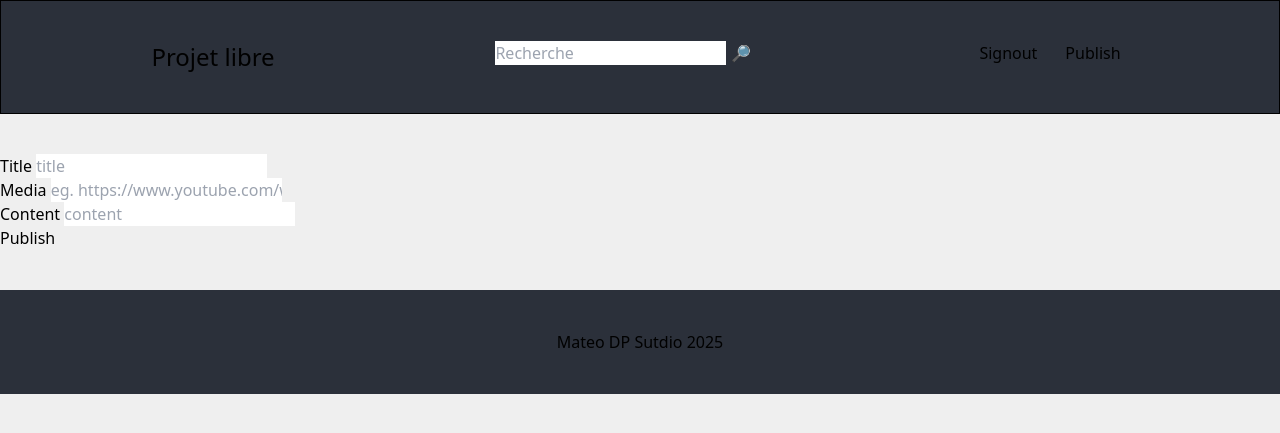
After one commit to Diplodocus-studio/Projet-Libre-Simple, a Flask app: page /publish in a window 1280 px wide. The commit adds this page. Shown: the top 433 px of the page. Run offline with Flask 3, Linux system fonts and the light colour scheme; the visitor is signed in with stand-in values (Sample User, id 1); some libraries are stand-ins or nearby versions.

Commit message:
Adding publish and search route

```diff
--- a/main.py
+++ b/main.py
@@ -12,8 +12,8 @@ def index():
 
     user_post = list(db["posts"].find({"author": session['user']})) if 'user' in session else None
 
-    popular_post = list(db["posts"].find({}))
-    return render_template('index.html', user_post=user_post, popular_post=popular_post)
+    trending_post = list(db["posts"].find({}))
+    return render_template('index.html', user_post=user_post, trending_post=trending_post)
 
 
 @app.route("/signin", methods=['POST', 'GET'])
@@ -63,10 +63,52 @@ def signout():
     session.clear()
     return redirect(url_for("index"))
 
+@app.route('/search', methods=['GET'])
+def search():
+    query = request.args.get('q', '').strip()
+
+    if query == '':
+        results = list(db['posts'].find({}))
+    else:
+        results = list(db['posts'].find({
+            "$or" : [
+                {"title" : {"$regex" : query, "$options" : "i"}},
+                {"content" : {"$regex" : query, "$options" : "i"}},
+                {"author" : {"$regex" : query, "$options" : "i"}}
+            ]
+        }))
+
+    return render_template("search_results.html", posts = results, query = query)
+
 @app.route('/post')
 def post():
     #media =
     return redirect(url_for("post.html"))
+
+@app.route("/publish", methods=['POST', 'GET'])
+def publish():
+    if 'user' not in session:
+        return render_template('login.html')
+
+    if request.method == 'POST':
+        db_posts = db['posts']
+        title = request.form['title']
+        media = request.form['media']
+        content = request.form['content']
+        author = session['user']
+
+        if title and content and media:
+            db_posts.insert_one({
+                'title' : title,
+                'media' : media,
+                'content' : content,
+                'author' : author
+            })
+            return redirect(url_for('index'))
+        else:
+            return render_template('publish.html', erreur="Please Fill All Fields")
+    else:
+        return render_template('publish.html')
 
 
 if __name__ == "__main__":
--- a/templates/base.html
+++ b/templates/base.html
@@ -18,7 +18,7 @@
             }
         }
     </script>
-    <title>Document</title>
+    <title>Projet Libre Simple</title>
 </head>
 
 <body class="bg-platinum">
--- /dev/null
+++ b/templates/publish.html
@@ -0,0 +1,27 @@
+<!DOCTYPE html>
+
+{% extends 'base.html' %}
+{% block content %}
+{% if error %}
+    <p>Error: {{error}}</p>
+{% endif %}
+<div>
+    <form method="POST" action="{{url_for('publish')}}">
+        <div>
+            <label>Title</label>
+            <input name="title" type="text" placeholder="title">
+        </div>
+        <div>
+            <label>Media</label>
+            <input name="media" type="text" placeholder="eg. https://www.youtube.com/watch?v=dQw4w9WgXcQ">
+        </div>
+        <div>
+            <label>Content</label>
+            <input name="content" type="text" placeholder="content">
+        </div>
+        <div>
+            <button type="submit">Publish</button>
+        </div>
+    </form>
+</div>
+{% endblock %}
```
Also changed, not shown: templates/index.html (+5 -5 lines), templates/search_results.html (added, +27 -0 lines).
